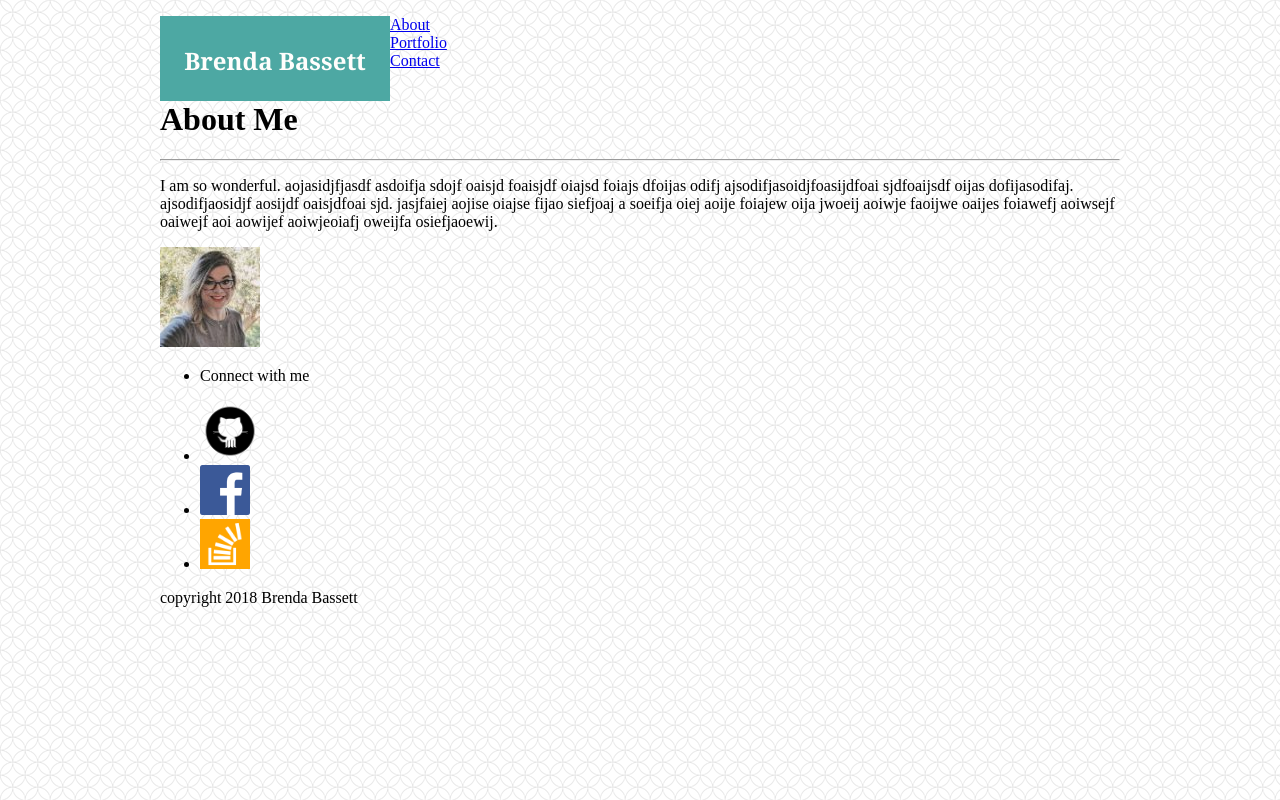
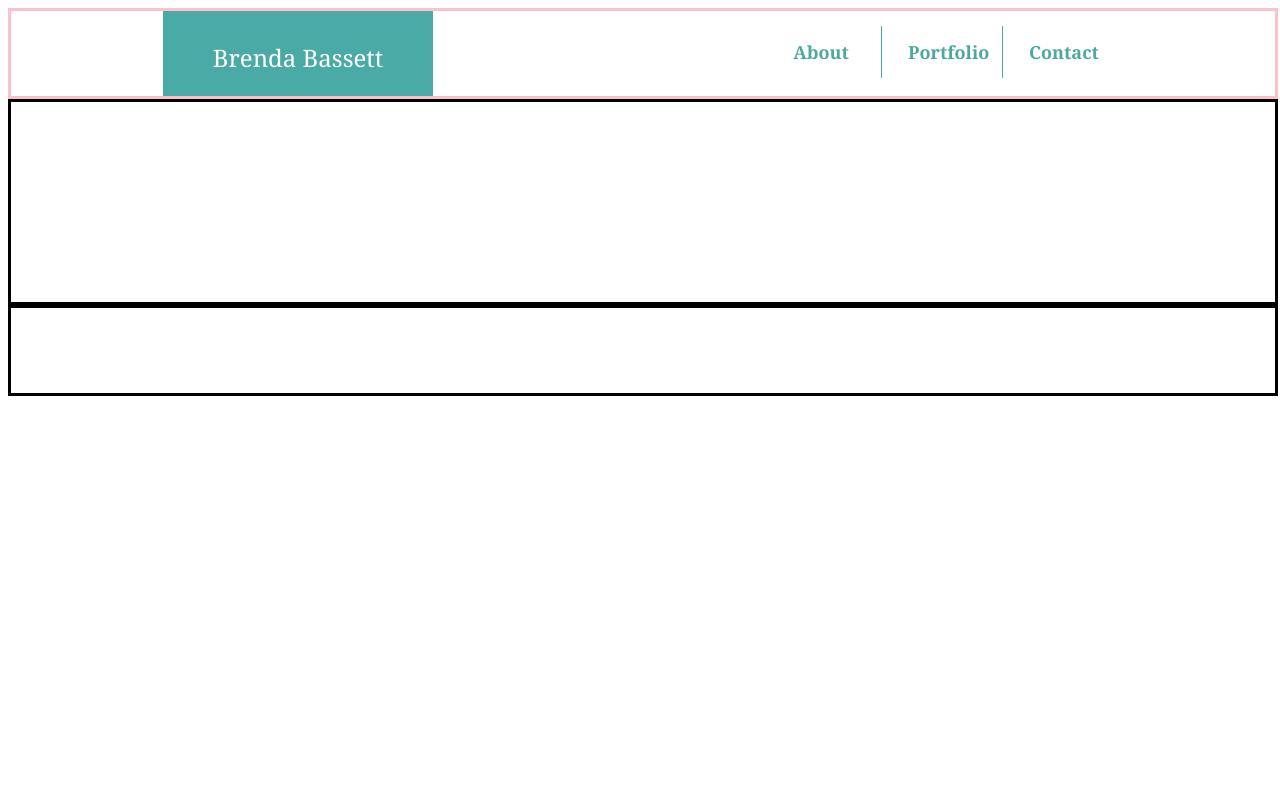
Before and after one commit to unmbrenda/Basic_Portfolio, a plain HTML site: page index.html in a window 1280 px wide. Drawn offline with Linux system fonts and the light colour scheme.

Commit message:
new stuff

```diff
--- a/assets/css/style.css
+++ b/assets/css/style.css
@@ -1,39 +1,83 @@
-#wholepage {
+#top {
+    width: 100%;
+    height: 85px;
+    border-style: solid;
+    border-color: pink;
+}
+#middle {
+    width: 100%;
+    height: 200px;
+    border-style: solid;
+}
+#bottom {
+    width: 100%;
+    height: 85px;
+    border-style: solid;
+}
+
+/* div {
+    border-style: solid;
+} */
+#topwrapper {
     width: 960px;
+    height: 85px;
     margin-left: auto;
     margin-right: auto;
 }
-#namecontainer {
+#namebox {
+    width: 270px;
+    height: 85px;
     float: left;
-    position: relative;
-    background-color: #4da8a3;
-    height: 85px;
-    width: 230px;
-}
-#name {
-    position: absolute;
-    top: 0;
-    left: 0;
-    right: 0;
-    bottom: 0;
-    height: 33%;
-    margin:auto;
-    text-align:center;
-    font-weight:bold;
-    font-size:24px;
-    color: #fffefc;
-
+    font-size: 24px;
+    background-color: #4aaaa5;
+    color: white;
     font-family: 'Georgia', Times, Times New Roman, serif;
 }
-#middle {
-    clear:both;
+#namevalue {
+    padding: 30px;
+    text-align: center;
 }
-#topright {
+#menubox {
+    height: 85px;
+    float: right;
+    font: #777777;
+    font-family: Arial', 'Helvetica Neue', Helvetica, sans-serif;
+}
+.nav {
+    list-style-type: none;
+    margin: 0;
+    padding: 15px 0 0 0;
+}
+.nav li {
+    float: left;
+    width: 100px;
+    text-align: center;
+    font-family: Georgia, 'Times New Roman', Times, serif;
+    font-size: 18px;
+    font-weight: bold;
+    color: #4da8a3;
+    padding-left: 10px;
+    padding-right: 10px;
+}
+.nav .borderednav {
+    border-left-style: solid;
+   border-right-style: solid;
+   border-left-width: .5px;
+   border-right-width: .5px;
+   border-color: #4da8a3;
+}
+.nav li a{
+    display: block;
+    padding: 14px 16px;
+    text-decoration: none;
+    color: #4da8a3;
 
 }
-#sidebar {
-
+.clearfix::before {
+    content: "";
+    clear: both;
 }
-#copyright {
-
+.clearfix::after {
+    content: "";
+    clear: both;
 }
--- /dev/null
+++ b/assets/css/style_old.css
@@ -0,0 +1,39 @@
+#wholepage {
+    width: 960px;
+    margin-left: auto;
+    margin-right: auto;
+}
+#namecontainer {
+    float: left;
+    position: relative;
+    background-color: #4da8a3;
+    height: 85px;
+    width: 230px;
+}
+#name {
+    position: absolute;
+    top: 0;
+    left: 0;
+    right: 0;
+    bottom: 0;
+    height: 33%;
+    margin:auto;
+    text-align:center;
+    font-weight:bold;
+    font-size:24px;
+    color: #fffefc;
+
+    font-family: 'Georgia', Times, Times New Roman, serif;
+}
+#middle {
+    clear:both;
+}
+#topright {
+
+}
+#sidebar {
+
+}
+#copyright {
+
+}
--- a/index.html
+++ b/index.html
@@ -1,26 +1,28 @@
 <!DOCTYPE html>
-<html lang="en">
+<html>
 
 <head>
-    <meta charset="UTF-8">
+    <meta charset="utf-8" />
     <title>Brenda Bassett</title>
     <link rel="stylesheet" type="text/css" media="screen" href="./assets/css/style.css" />
+
 </head>
 
-<body background="./assets/images/background.png">
-
-    <div id="wholepage">
-        <div id="topbanner">
-            <div id="namecontainer">
-                <div id="name">Brenda Bassett</div>
+<body>
+    <div id="top">
+        <div id="topwrapper" class="clearfix">
+            <div id="namebox">
+                <div id="namevalue">
+                    Brenda Bassett
                 </div>
-
-            <div id="topright">
-                <ul class="navigation">
+            </div>
+            <div id="menubox">
+                <div id="menubuttons" class="clearfix">
+                    <ul class="nav">
                         <li>
                             <a href="#">About</a>
                         </li>
-                    <li>
+                        <li class="borderednav">
                             <a href="#">Portfolio</a>
                         </li>
                         <li>
@@ -29,49 +31,13 @@
                     </ul>
                 </div>
             </div>
-
-        <div id="middle">
-            <h1>About Me</h1>
-            <hr/>
-            <p>I am so wonderful. aojasidjfjasdf asdoifja sdojf oaisjd foaisjdf oiajsd foiajs dfoijas odifj ajsodifjasoidjfoasijdfoai
-                sjdfoaijsdf oijas dofijasodifaj. ajsodifjaosidjf aosijdf oaisjdfoai sjd. jasjfaiej aojise oiajse fijao siefjoaj
-                a soeifja oiej aoije foiajew oija jwoeij aoiwje faoijwe oaijes foiawefj aoiwsejf oaiwejf aoi aowijef aoiwjeoiafj
-                oweijfa osiefjaoewij.
-            </p>
-            <img src="./assets/images/me.jpg" />
         </div>
 
-
-
-        <div id="sidebar">
-            <ul>
-                <li>Connect with me</li>
-            </ul>
-            <ul>
-                <li>
-                    <a href="#">
-                        <img src="./assets/images/gitHub.png" alt="github" style="height:60px" , "width:60px"></img>
-                    </a>
-                </li>
-                <li>
-                    <a href="#">
-                        <img src="./assets/images/facebook.png" alt="facebook" style="height:50px" , "width:50px"></img>
-                    </a>
-                    </img>
-                </li>
-                <li>
-                    <a href="#">
-                        <img src="./assets/images/stackOverflow.png" alt="StackOverflow" style="height:50px" , "width:50px"></img>
-                    </a>
-                    </img>
-                </li>
-            </ul>
     </div>
 
-        <div id="copyright">
-            <p>copyright 2018 Brenda Bassett</p>
-        </div>
-    </div>
+    <div id="middle"></div>
+    <div id="bottom"></div>
+
 </body>
 
 </html>
```
Also changed, not shown: index_old.html (added, +77 -0 lines). Lines whose indentation alone changed are shown as unchanged.
